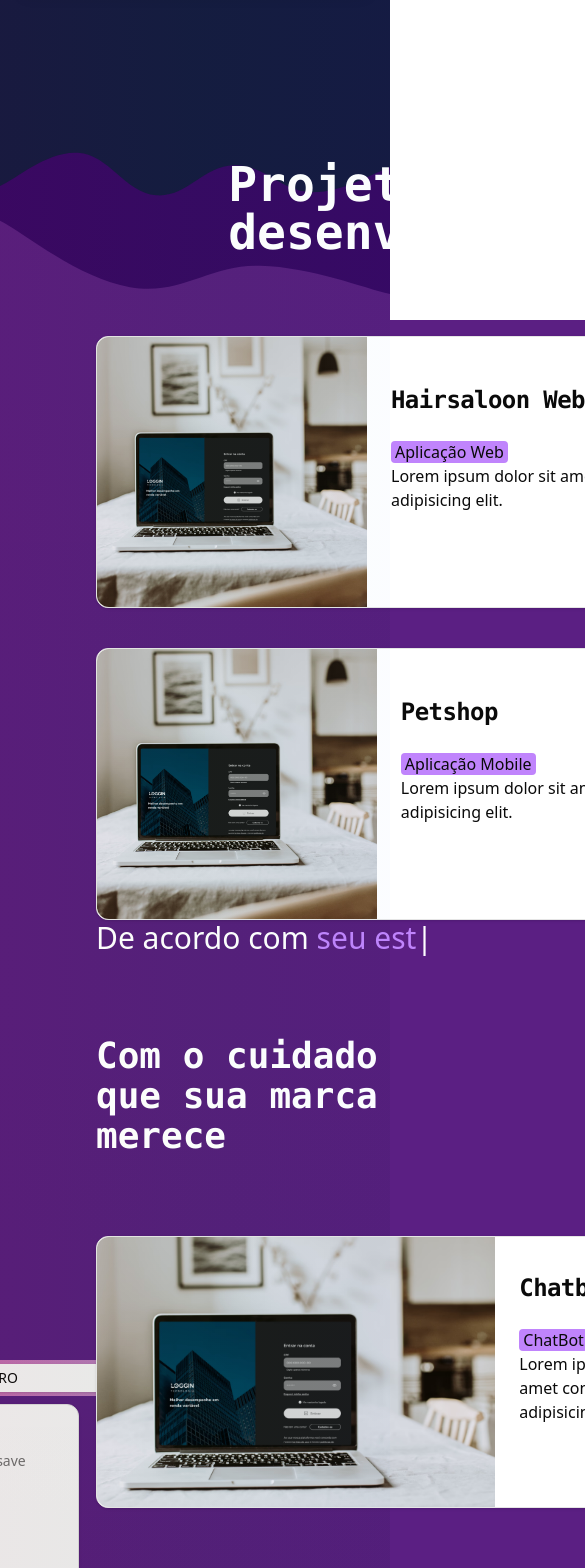
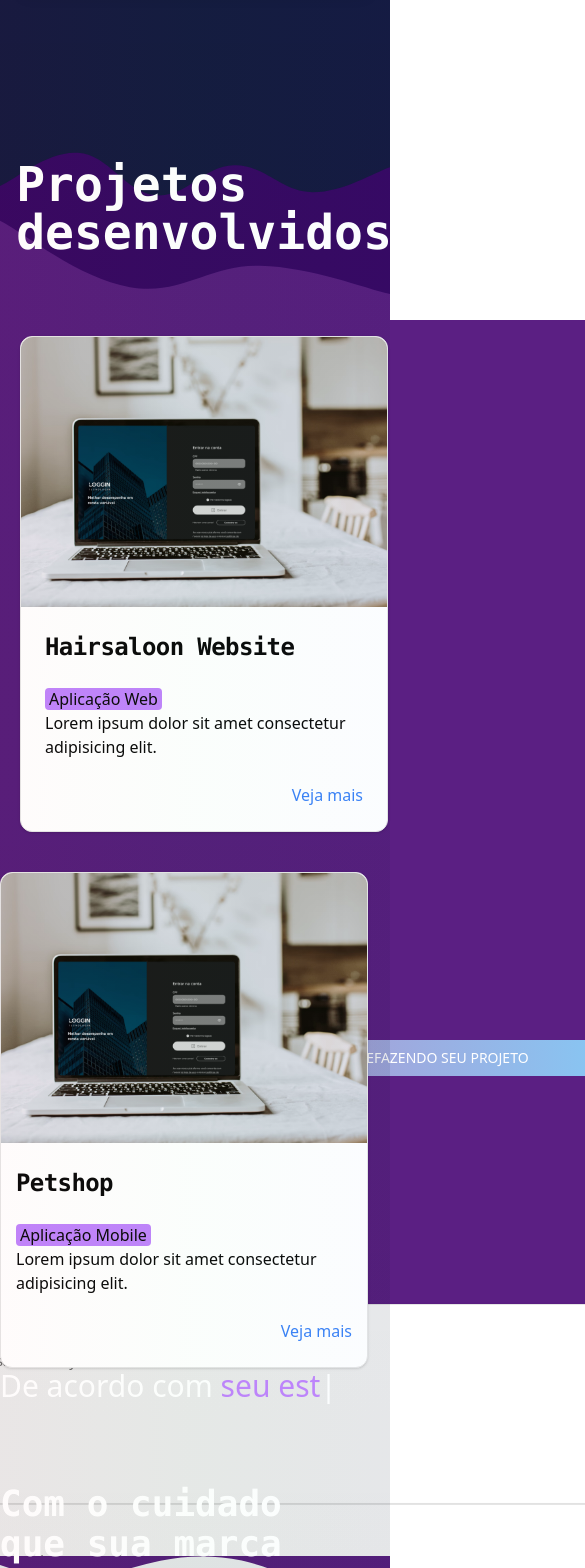
Before and after one commit to AlexandreDresch/StellioCode, a React (Vite) app: page / in a window 390 px wide. Shown: the part 2140-3708 px from the top of the page, 585 px wide, since content can reach past the window. Built offline with nearby package versions, Linux system fonts and the light colour scheme.

Commit message:
fix: fixing footer

```diff
--- a/src/components/Footer.tsx
+++ b/src/components/Footer.tsx
@@ -90,13 +90,21 @@ export default function Footer() {
 
         <div className="my-1 flex flex-col items-center justify-center gap-4 text-sm lg:py-0">
           <div className="flex gap-2">
-            <a href="#">Sobre</a>
+            <a href="#" className="transition-all hover:scale-x-110">
+              Sobre
+            </a>
             <Dot />
-            <a href="#">Porfólio</a>
+            <a href="#" className="transition-all hover:scale-x-110">
+              Porfólio
+            </a>
             <Dot />
-            <a href="#">Planos</a>
+            <a href="#" className="transition-all hover:scale-x-110">
+              Planos
+            </a>
             <Dot />
-            <a href="#">Entre em contato</a>
+            <a href="#" className="transition-all hover:scale-x-110">
+              Entre em contato
+            </a>
           </div>
           <div>
             <p className="flex items-center justify-center gap-2 p-2">
--- a/src/components/Plans.tsx
+++ b/src/components/Plans.tsx
@@ -13,7 +13,7 @@ import { Tabs, TabsContent, TabsList, TabsTrigger } from "@/components/ui/tabs";
 
 export default function Plans() {
   return (
-    <div className="mb-24 mt-[60rem] block bg-[#5B1F83] lg:mt-64">
+    <div className="mb-24 mt-[40rem] block bg-[#5B1F83] lg:mt-64">
       <Tabs defaultValue="account" className="h-[500px] w-[1000px] py-20">
         <TabsList className="grid w-full grid-cols-2 bg-gradient-to-r from-pink-500 to-sky-300">
           <TabsTrigger value="account" className="text-white">
--- a/src/components/Portfolio.tsx
+++ b/src/components/Portfolio.tsx
@@ -6,7 +6,7 @@ import {
   CardTitle,
 } from "@/components/ui/card";
 import { useState, useEffect } from "react";
-import { motion } from "framer-motion"; // Importar o Framer Motion
+import { motion } from "framer-motion";
 
 export default function Portfolio() {
   const words = ["seus clientes.", "sua marca.", "seu estilo."];
@@ -36,28 +36,26 @@ export default function Portfolio() {
 
   return (
     <div className="left-0 flex flex-col bg-[#151a42]">
-      <div className="absolute z-10 ml-24 flex flex-col gap-10">
-        <div className="flex flex-col items-center justify-center lg:flex-row lg:gap-32">
-          {/* Animação para o título */}
+      <div className="absolute z-10 flex flex-col gap-10 xl:ml-24">
+        <div className="flex flex-col items-center justify-center pl-2 lg:flex-row lg:gap-32">
           <motion.h3
             className="pb-20 pt-10 font-mono text-5xl font-semibold text-white lg:w-[400px]"
-            initial={{ opacity: 0 }} // Começa invisível
-            animate={{ opacity: 1 }} // Fica visível
-            transition={{ duration: 1 }} // Animação por 1 segundo
+            initial={{ opacity: 0 }}
+            animate={{ opacity: 1 }}
+            transition={{ duration: 1 }}
           >
             Projetos <br /> desenvolvidos
           </motion.h3>
 
-          {/* Animação para os cards */}
           <motion.div
-            className="flex flex-wrap items-center rounded-none"
-            initial={{ opacity: 0 }} // Começa invisível
-            animate={{ opacity: 1 }} // Fica visível
-            transition={{ duration: 1, delay: 0.2 }} // Delay de 0.2s antes de começar
+            className="flex flex-wrap rounded-none"
+            initial={{ opacity: 0 }}
+            animate={{ opacity: 1 }}
+            transition={{ duration: 1, delay: 0.2 }}
           >
-            <Card className="flex w-[40rem] items-center">
+            <Card className="flex w-[23rem] flex-col items-center xl:w-[40rem]">
               <img
-                className="h-[270px] w-[300px] rounded-bl-xl rounded-tl-xl object-cover"
+                className="h-[270px] w-[390px] rounded-t-xl object-cover xl:rounded-bl-xl xl:rounded-tl-xl"
                 src="portfolio01.avif"
                 alt="Projeto 2"
               />
@@ -89,16 +87,15 @@ export default function Portfolio() {
         </div>
 
         <div className="flex-col items-center justify-center gap-32 lg:flex lg:flex-row">
-          {/* Animação para mais cards */}
           <motion.div
             className="flex flex-wrap rounded-none"
             initial={{ opacity: 0 }}
             animate={{ opacity: 1 }}
             transition={{ duration: 1, delay: 0.4 }}
           >
-            <Card className="flex w-[40rem] items-center">
+            <Card className="flex w-[23rem] flex-col items-center xl:w-[40rem]">
               <img
-                className="h-[270px] w-[300px] rounded-bl-xl rounded-tl-xl object-cover"
+                className="h-[270px] w-[390px] rounded-t-xl object-cover xl:rounded-bl-xl xl:rounded-tl-xl"
                 src="portfolio01.avif"
                 alt="Projeto 2"
               />
@@ -153,9 +150,9 @@ export default function Portfolio() {
             animate={{ opacity: 1 }}
             transition={{ duration: 1, delay: 1 }}
           >
-            <Card className="flex w-[40rem] items-center">
+            <Card className="flex w-[23rem] flex-col items-center xl:w-[40rem]">
               <img
-                className="h-[270px] w-full rounded-bl-xl rounded-tl-xl object-cover"
+                className="h-[270px] w-[390px] rounded-t-xl object-cover xl:rounded-bl-xl xl:rounded-tl-xl"
                 src="portfolio01.avif"
                 alt="Projeto 2"
               />
```
